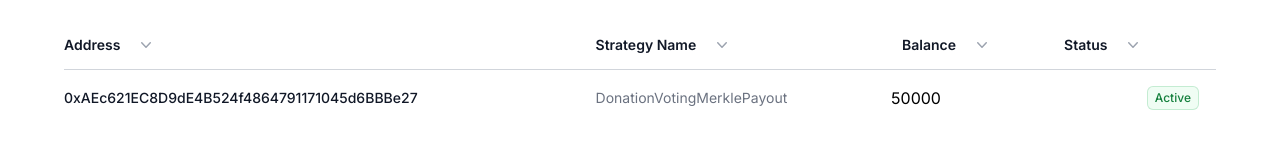
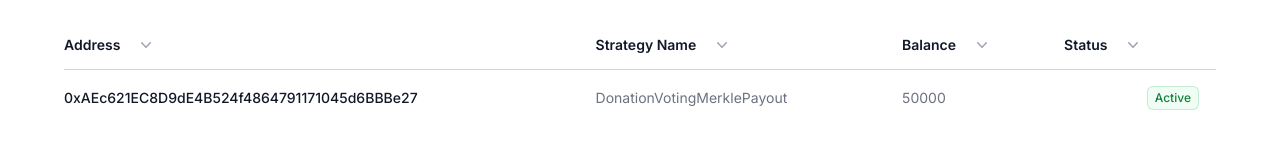
Before and after one commit to allo-protocol/allo-scan, a Next.js app: page /pool in a window 1280 px wide. Shown: the part 135-300 px from the top of the page. Built offline with nearby package versions, Linux system fonts and the light colour scheme.

Commit message:
chore: quick tweak

```diff
--- a/src/components/Allo/Pool.tsx
+++ b/src/components/Allo/Pool.tsx
@@ -198,7 +198,7 @@ const PoolTable = () => {
                 <td className="hidden px-3 py-4 text-sm text-gray-500 sm:table-cell">
                   {pool.strategyName}
                 </td>
-                <td>
+                <td className="hidden px-3 py-4 text-sm text-gray-500 sm:table-cell">
                   {pool.balance}
                 </td>
                 <td className="py-4 pl-3 pr-4 text-right text-sm font-medium sm:pr-0">
```
